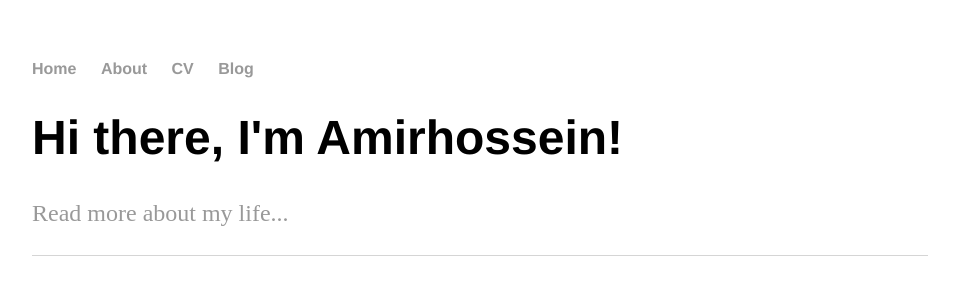
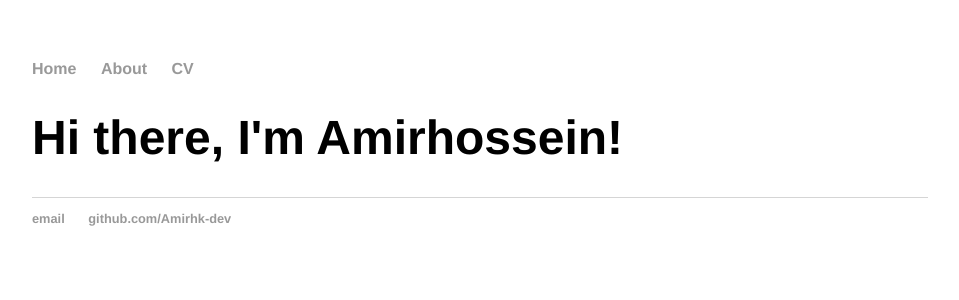
Before and after one commit to Amirhk-dev/Amirhk-dev.github.io, a Jekyll site: the page built from index.html, in a window 1280 px wide. Shown: the top 300 px of the page, without its empty margins (160-1119 px from the left). Built offline with Jekyll 4.4.1, drawn with Linux system fonts in a browser that asks for light colours.

Commit message:
Update index.html

```diff
--- a/index.html
+++ b/index.html
@@ -1,30 +1,7 @@
-<!DOCTYPE html>
-<html>
-	<head>
-		<title>Amirhossein Kardoost</title>
-		<!-- link to main stylesheet -->
-		<link rel="stylesheet" type="text/css" href="/css/main.css">
-	</head>
-	<body>
-		<nav>
-    		<ul>
-        		<li><a href="/">Home</a></li>
-	        	<li><a href="/about">About</a></li>
-        		<li><a href="/cv">CV</a></li>
-        		<li><a href="/blog">Blog</a></li>
-    		</ul>
-		</nav>
-		<div class="container">
-    		<div class="blurb">
-        		<h1>Hi there, I'm Amirhossein!</h1>
-				<p><a href="/about">Read more about my life...</a></p>
-    		</div><!-- /.blurb -->
-		</div><!-- /.container -->
-		<footer>
-    		<ul>
-        		<!-- <li><a href="mailto:hankquinlanhub@gmail.com">email</a></li> -->
-        		<!-- <li><a href="https://github.com/hankquinlan">github.com/hankquinlan</a></li> -->
-			</ul>
-		</footer>
-	</body>
-</html>
+---
+layout: default
+title: Amirhossein Kardoost
+---
+<div class="blurb">
+	<h1>Hi there, I'm Amirhossein!</h1>
+</div><!-- /.blurb -->
```
